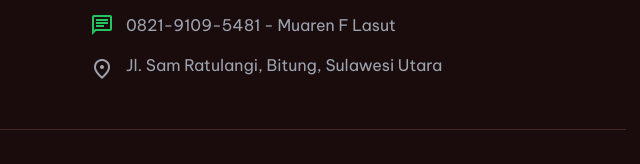
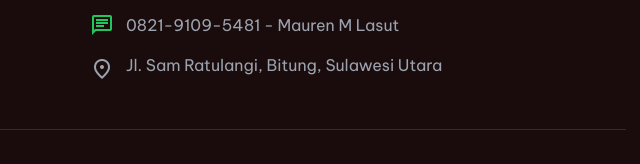
Before and after one commit to Yokiru/anggi, a website: page index.html in a window 1280 px wide. Shown: the part 1465-1629 px from the top of the page, 574-1214 px from the left. Drawn offline with nearby package versions, Linux system fonts and the light colour scheme; no server answers.

Commit message:
Fix contact name spelling

```diff
--- a/index.html
+++ b/index.html
@@ -227,7 +227,7 @@
                     <a class="flex items-center gap-3 text-gray-400 hover:text-primary transition-colors"
                         href="https://wa.me/6282191095481?text=Halo, saya tertarik dengan kembang api" target="_blank">
                         <span class="material-symbols-outlined text-green-500">chat</span>
-                        <span>0821-9109-5481 - Muaren F Lasut</span>
+                        <span>0821-9109-5481 - Mauren M Lasut</span>
                     </a>
                     <a class="flex items-start gap-3 text-gray-400 hover:text-primary transition-colors"
                         href="https://maps.app.goo.gl/XigGDN4wQDbMccqFA" target="_blank">
```
